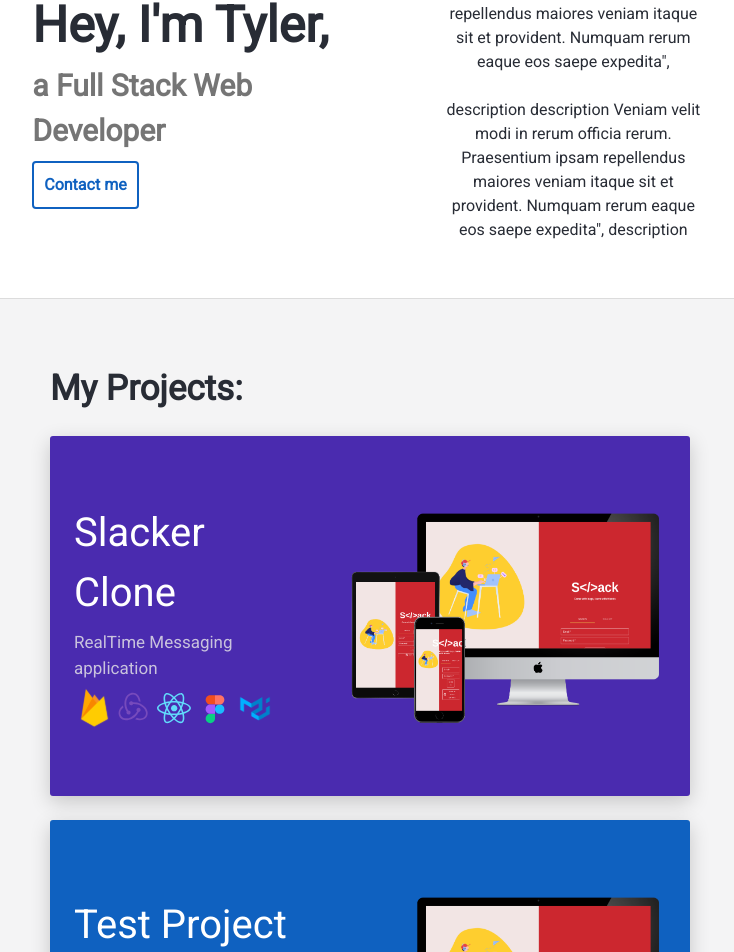
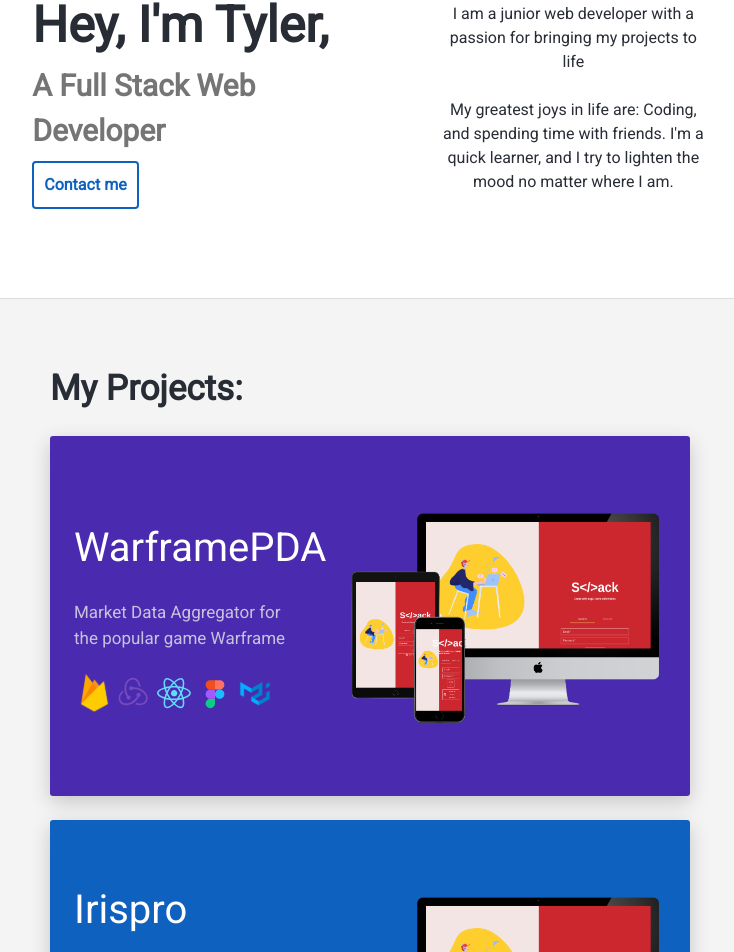
Before and after one commit to Tyler-Jacobson/portfolio, a React (Create React App) app: page / in a window 1280 px wide. Shown: the part 192-1144 px from the top of the page, without its empty margins (270-1004 px from the left). Built offline with nearby package versions, Linux system fonts and the light colour scheme.

Commit message:
minor tweaks

```diff
--- a/src/App.js
+++ b/src/App.js
@@ -2,9 +2,9 @@
 import { Route, Switch } from "react-router-dom";
 import "./App.scss";
 
-import Nav from "./Nav";
-import Home from "./Home";
-import Project from "./Project";
+import Nav from "./Components/Nav";
+import Home from "./Components/Home";
+import Project from "./Components/Project";
 
 function App() {
   return (
--- /dev/null
+++ b/src/Components/Home.js
@@ -0,0 +1,72 @@
+import React from "react";
+import { useHistory } from "react-router-dom";
+
+import projects from "../projectData";
+
+export default function Home() {
+  const history = useHistory();
+
+  const onClick = (path) => {
+    window.scrollTo(0, 0);
+    history.push(`projects/${path}`);
+  };
+
+  return (
+    <div className="app-container">
+      <section className="bio">
+        <div className="titlediv">
+          <h1>
+            Hey, I'm Tyler,<br></br>
+          </h1>
+          <h3>A Full Stack Web</h3>
+          <h3>Developer</h3>
+          <a
+            className="contactme"
+            href="mailto:TylerJacobsonSE@gmail.com"
+            target="_blank"
+            rel="noreferrer"
+          >
+            <span>Contact me </span>
+          </a>
+
+        </div>
+
+        <div className="shortbio">
+          <p>I am a junior web developer with a passion for bringing my projects to life</p>
+          <br></br>
+          <p>My greatest joys in life are: Coding, and spending time with friends. I'm a quick learner, and I try to lighten the mood no matter where I am.</p>
+        </div>
+      </section>
+      <div className="divborder"></div>
+      <div className="homegrey">
+        <section className="projects">
+          <h2 className="projects-title">My Projects:</h2>
+          {projects.map(function (project) {
+            return (
+              <div
+                className={`zoom ${project.color}`}
+                onClick={() => onClick(project.id)}
+              >
+                <div className="zoom-inner">
+                  <h2>{project.name}</h2>
+                  <h3>{project.shortDescription}</h3>
+                  <div className="whitetech">
+                    {project.technologies.map((tech) => {
+                      return <img src={tech} alt="technology icon" />;
+                    })}
+                  </div>
+                </div>
+                <img
+
+                  src={project.bannerImage}
+                  alt={`Banner for ${project.name}`}
+                />
+              </div>
+            );
+          })}
+        </section>
+      </div>
+      <div className="divborder"></div>
+    </div>
+  );
+}
--- a/src/Home.js
+++ /dev/null
@@ -1,75 +0,0 @@
-import React from "react";
-import { useHistory } from "react-router-dom";
-
-import projects from "./projectData";
-
-export default function Home() {
-  const history = useHistory();
-
-  const onClick = (path) => {
-    window.scrollTo(0, 0);
-    history.push(`projects/${path}`);
-  };
-
-  return (
-    <div className="app-container">
-      <section className="bio">
-        <div className="titlediv">
-          <h1>
-            Hey, I'm Tyler,<br></br>
-          </h1>
-          <h3>a Full Stack Web</h3>
-          <h3>Developer</h3>
-          <a
-            className="contactme"
-            href="mailto:TylerJacobsonSE@gmail.com"
-            target="_blank"
-            rel="noreferrer"
-          >
-            <span>Contact me </span>
-          </a>
-
-        </div>
-
-        <div className="shortbio">
-        <p>Veniam velit modi in rerum officia rerum. Praesentium ipsam repellendus maiores veniam itaque sit et provident. Numquam rerum eaque eos saepe expedita",
-        </p>
-        <br></br>
-        <p>description description Veniam velit modi in rerum officia rerum. Praesentium ipsam repellendus maiores veniam itaque sit et provident. Numquam rerum eaque eos saepe expedita",
-        description
-        </p>
-        </div>
-      </section>
-      <div className="divborder"></div>
-      <div className="homegrey">
-      <section className="projects">
-        <h2 className="projects-title">My Projects:</h2>
-        {projects.map(function (project) {
-          return (
-            <div
-              className={`zoom ${project.color}`}
-              onClick={() => onClick(project.id)}
-            >
-              <div className="zoom-inner">
-                <h2>{project.name}</h2>
-                <h3>{project.shortDescription}</h3>
-                <div className="whitetech">
-                  {project.technologies.map((tech) => {
-                    return <img src={tech} alt="technology icon" />;
-                  })}
-                </div>
-              </div>
-              <img
-
-                src={project.bannerImage}
-                alt={`Banner for ${project.name}`}
-              />
-            </div>
-          );
-        })}
-      </section>
-      </div>
-      <div className="divborder"></div>
-    </div>
-  );
-}
--- a/src/projectData.js
+++ b/src/projectData.js
@@ -8,41 +8,40 @@
 const projects = [
   {
     id: 1,
-    name: "Slacker Clone",
+    name: "WarframePDA",
     shortDescription:
-    'RealTime Messaging application',
+    'Market Data Aggregator for the popular game Warframe',
     description:
     <>
-    <p>Project Veniam velit modi in rerum officia rerum. Praesentium ipsam repellendus maiores veniam</p>
-    <p>et provident. Numquam rerum eaque eos saepe expedita tempora est.</p>
+    <p>WarframePDA is a full stack web application which scrapes data from an online marketplace, and displays it in a way that is easy and accessible for users.</p>
     <br></br>
-    <p>Accusamus voluptas minus corporisodit atque veritatis rerum. Aut alias voluptatibus commodi et voluptatibus iste omnis ame</p>
+    <p>Said data is scraped from another online site using a Python script. The data is then sent up to an SQL database using Java Spring Boot API. After which, it is disbatched to the ReactJS front-end application</p>
     </>,
     bannerImage: sitepreview,
     images: [sitepreview],
-    siteLink: "https://myslackerclone.vercel.app/",
-    githubRepo: "https://github.com/pvahanian/mySlackerClone",
-    roles: "Front-End, Back-End and Designer",
+    siteLink: "https://www.warframepda.com/",
+    githubRepo: "https://github.com/Tyler-Jacobson/WarframePDA-Frontend",
+    roles: "Front-End, Back-End, Designer",
     technologies: [firebase, redux, react, figma, materialui],
     color: "purple",
   },
   {
     id: 2,
-    name: "Test Project",
+    name: "Irispro Script",
     shortDescription:
-    'RealTime Messaging application for use in blah blah blah blah',
+    'Script used to test memory usage on the backend of the Irispro web application',
     description:
     <>
-    <p>Project Veniam velit modi in rerum officia rerum. Praesentium ipsam repellendus maiores veniam</p>
-    <p>et provident. Numquam rerum eaque eos saepe expedita tempora est.</p>
+    <p>This was a short project I worked on for a startup company called Compellon</p>
     <br></br>
-    <p>Accusamus voluptas minus corporisodit atque veritatis rerum. Aut alias voluptatibus commodi et voluptatibus iste omnis ame</p>
+    <p>The project involved creating scripts to test the entire backend of the company's Irispro software.
+      Unfortunately I can't show the github repository, as much of it contains private data related to Compellon</p>
     </>,
     bannerImage: sitepreview,
     images: [sitepreview],
-    siteLink: "https://myslackerclone.vercel.app/",
-    githubRepo: "https://github.com/pvahanian/mySlackerClone",
-    roles: "Front-End, Back-End and Designer",
+    siteLink: "https://www.compellon.com/nextgen-ai",
+    githubRepo: "",
+    roles: "Developer, QA",
     technologies: [firebase, redux, react, figma],
     color: "lightblue",
   },
```
Also changed, not shown: src/Components/Nav.js (renamed from src/Nav.js, +5 -5 lines), src/Components/Project.js (renamed from src/Project.js, +4 -4 lines), 2 other files (tests, documents, lock files or other folders).
